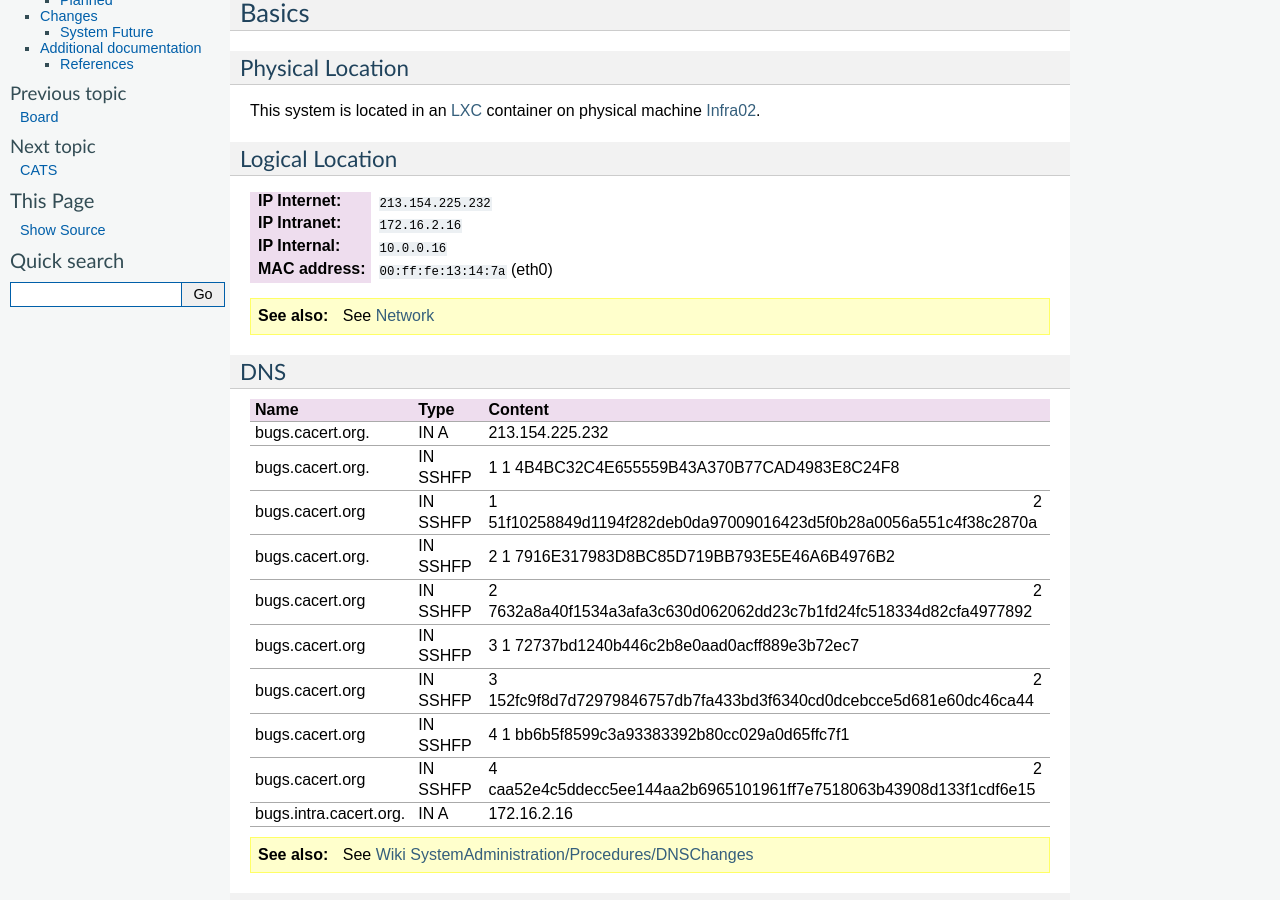
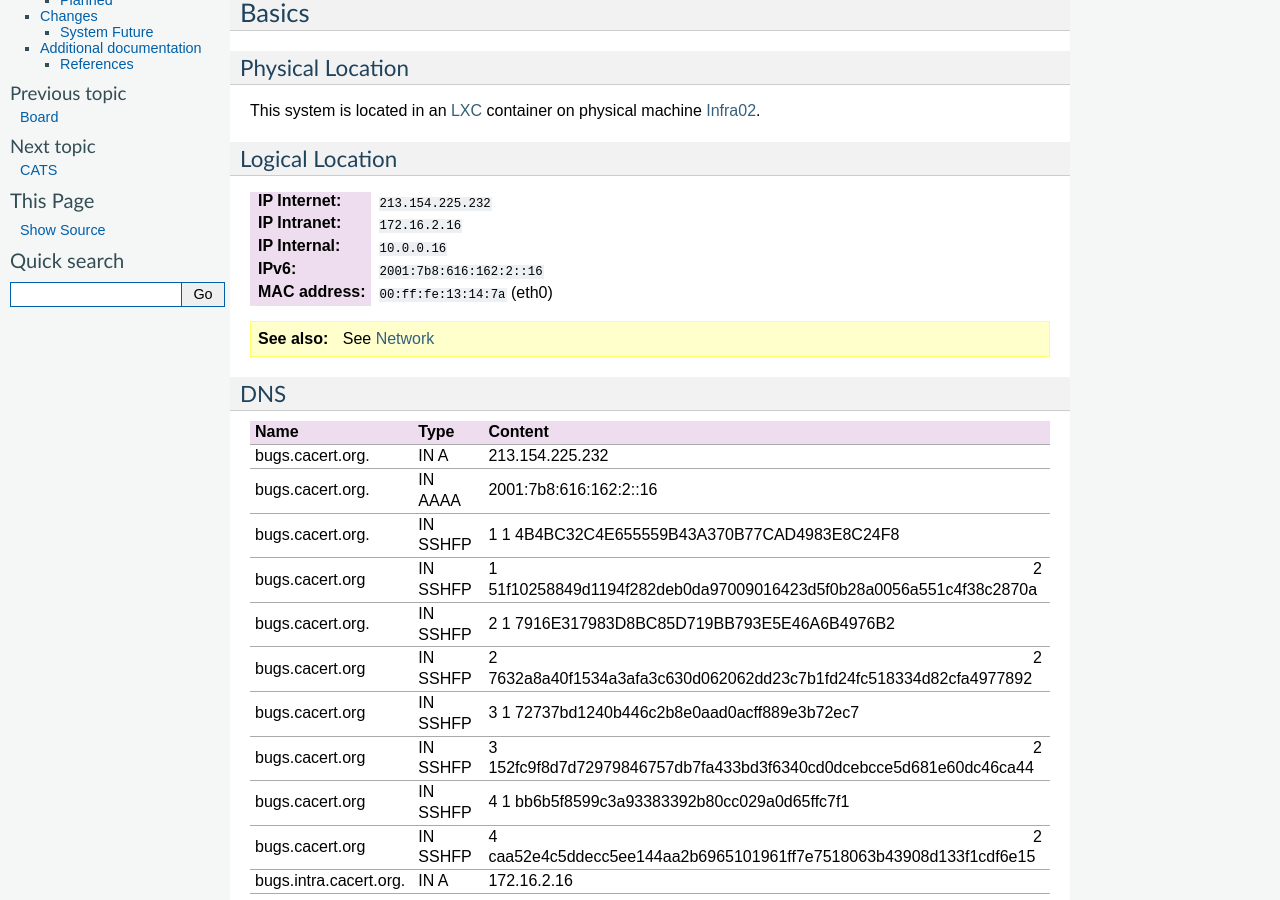
Before and after one commit to CAcertOrg/cacert-infradocs, a Sphinx documentation site: the page built from docs/systems/bugs.rst, in a window 1280 px wide and 900 px high, scrolled down 835 px. Built offline with Sphinx 7.4.7, drawn with Linux system fonts in a browser that asks for light colours; pages that are not in the unit, such as notebooks, are missing from menus; cross-references to code outside the pages are shown as plain code.

Commit message:
Add IPv6 for bugs

```diff
--- a/docs/systems/bugs.rst
+++ b/docs/systems/bugs.rst
@@ -65,6 +65,7 @@
 :IP Internet: :ip:v4:`213.154.225.232`
 :IP Intranet: :ip:v4:`172.16.2.16`
 :IP Internal: :ip:v4:`10.0.0.16`
+:IPv6:        :ip:v6:`2001:7b8:616:162:2::16`
 :MAC address: :mac:`00:ff:fe:13:14:7a` (eth0)
 
 .. seealso::
@@ -81,6 +82,7 @@
 Name                     Type     Content
 ======================== ======== ====================================================================
 bugs.cacert.org.         IN A     213.154.225.232
+bugs.cacert.org.         IN AAAA  2001:7b8:616:162:2::16
 bugs.cacert.org.         IN SSHFP 1 1 4B4BC32C4E655559B43A370B77CAD4983E8C24F8
 bugs.cacert.org          IN SSHFP 1 2 51f10258849d1194f282deb0da97009016423d5f0b28a0056a551c4f38c2870a
 bugs.cacert.org.         IN SSHFP 2 1 7916E317983D8BC85D719BB793E5E46A6B4976B2
```
Also changed, not shown: other parts of docs/systems/bugs.rst (+0 -2 lines).
